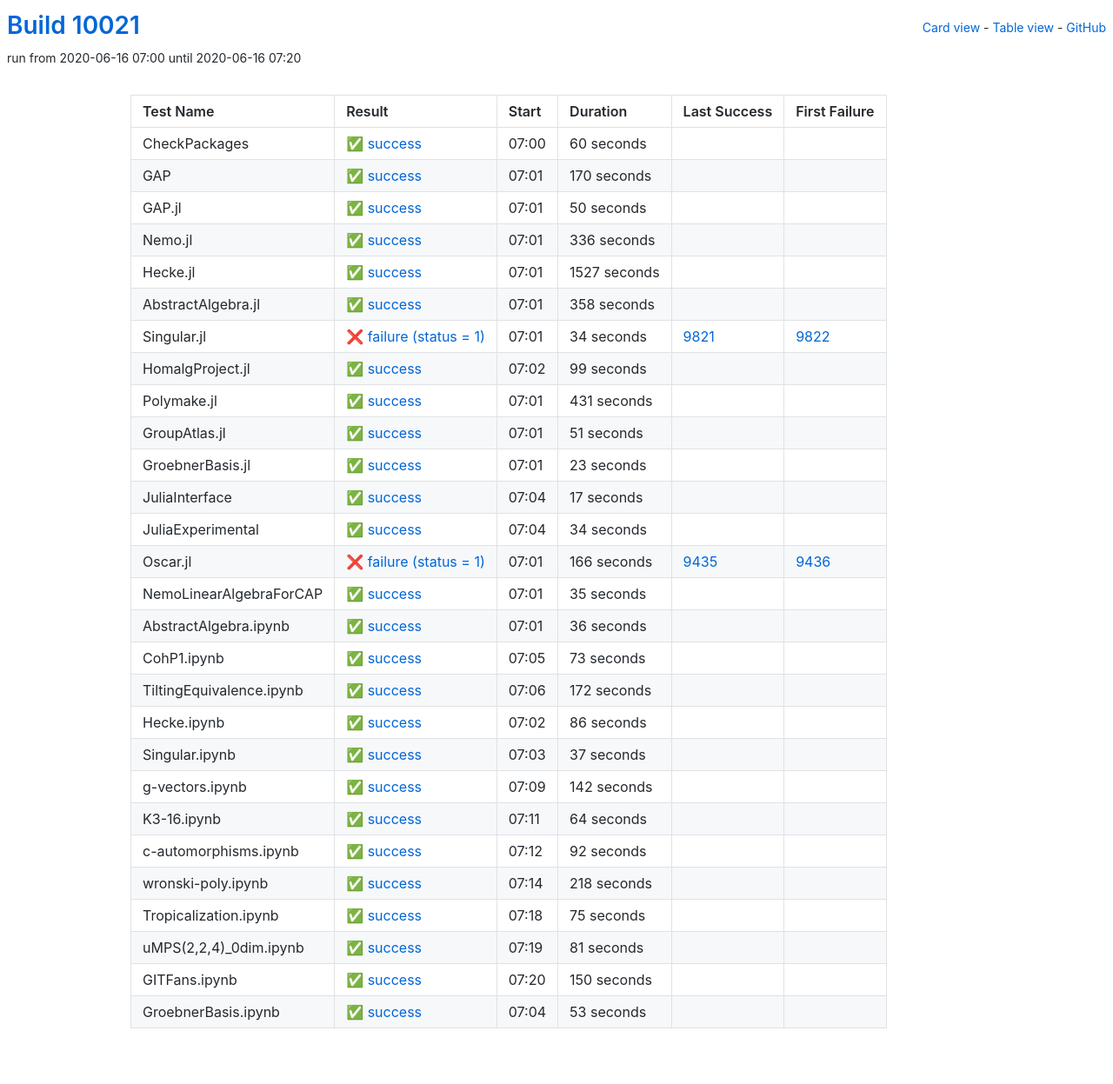
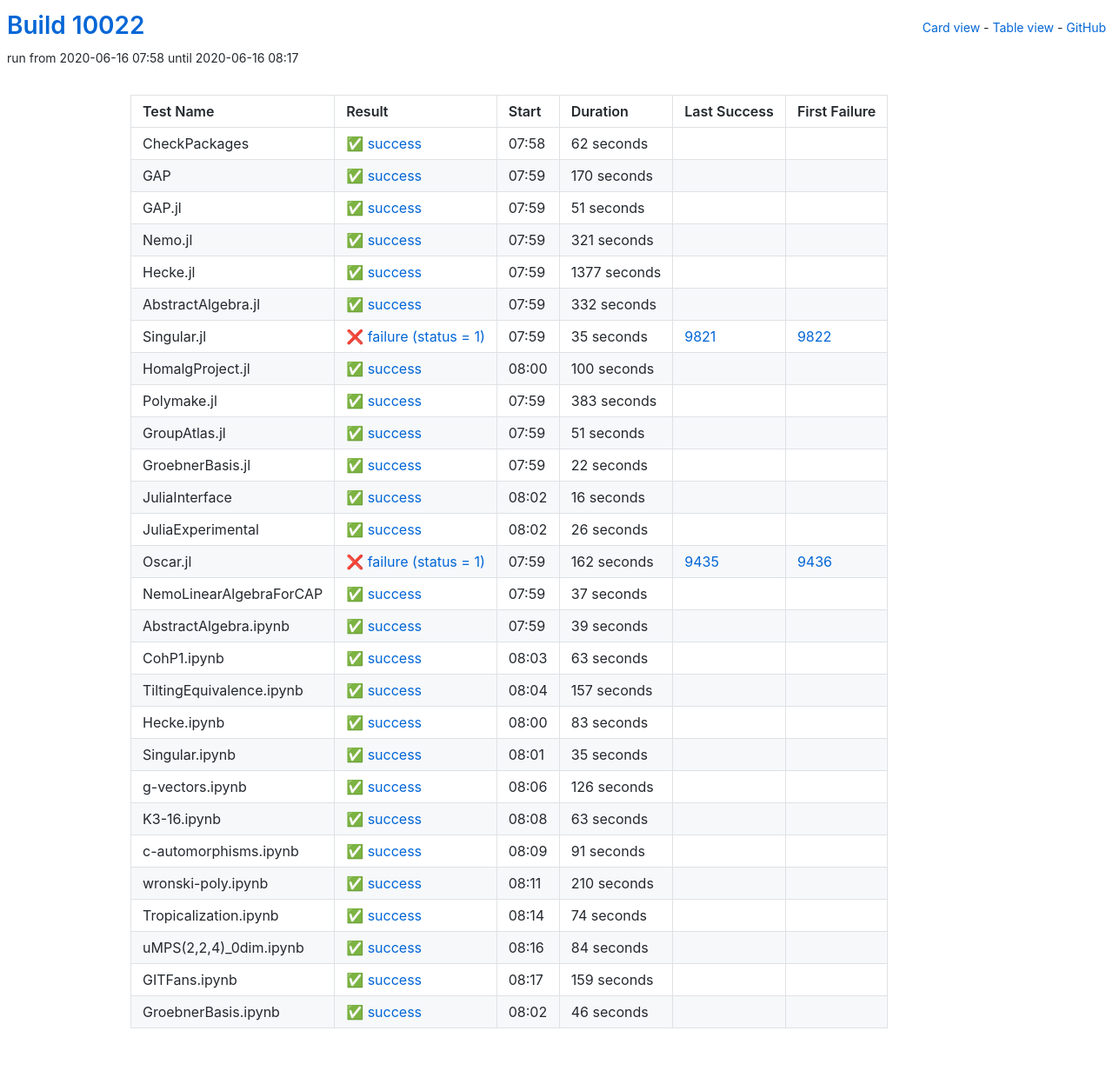
Before and after one commit to oscar-system/oscar-ci-status, a Jekyll site: the page built from table.html, in a window 1280 px wide. Shown: the whole page at 87% size. Built offline with Jekyll 4.4.1, drawn with Linux system fonts in a browser that asks for light colours.

Commit message:
Build #10022

```diff
--- a/_data/ci.yml
+++ b/_data/ci.yml
@@ -1,6 +1,6 @@
 ---
-build: 10021
-build_url: https://oscarci.mathematik.uni-kl.de/job/oscar/10021/
+build: 10022
+build_url: https://oscarci.mathematik.uni-kl.de/job/oscar/10022/
 job: oscar
 organization: oscar-system
 repo: oscar-ci-status
@@ -8,20 +8,20 @@
 tests:
 - name: CheckPackages
   id: checkpackages
-  log: https://oscarci.mathematik.uni-kl.de/job/oscar/10021/artifact/logs/build-10021/CheckPackages.log
-  start: 2020-06-16 07:00
+  log: https://oscarci.mathematik.uni-kl.de/job/oscar/10022/artifact/logs/build-10022/CheckPackages.log
+  start: 2020-06-16 07:58
   success: true
   exitcode: 0
   status: success
-  duration: 60
+  duration: 62
   last_success: false
   last_success_url:
   first_failure: false
   first_failure_url:
 - name: GAP
   id: gap
-  log: https://oscarci.mathematik.uni-kl.de/job/oscar/10021/artifact/logs/build-10021/GAP.log
-  start: 2020-06-16 07:01
+  log: https://oscarci.mathematik.uni-kl.de/job/oscar/10022/artifact/logs/build-10022/GAP.log
+  start: 2020-06-16 07:59
   success: true
   exitcode: 0
   status: success
@@ -32,92 +32,92 @@
   first_failure_url:
 - name: GAP.jl
   id: gap-jl
-  log: https://oscarci.mathematik.uni-kl.de/job/oscar/10021/artifact/logs/build-10021/GAP.jl.log
-  start: 2020-06-16 07:01
+  log: https://oscarci.mathematik.uni-kl.de/job/oscar/10022/artifact/logs/build-10022/GAP.jl.log
+  start: 2020-06-16 07:59
   success: true
   exitcode: 0
   status: success
-  duration: 50
+  duration: 51
   last_success: false
   last_success_url:
   first_failure: false
   first_failure_url:
 - name: Nemo.jl
   id: nemo-jl
-  log: https://oscarci.mathematik.uni-kl.de/job/oscar/10021/artifact/logs/build-10021/Nemo.jl.log
-  start: 2020-06-16 07:01
+  log: https://oscarci.mathematik.uni-kl.de/job/oscar/10022/artifact/logs/build-10022/Nemo.jl.log
+  start: 2020-06-16 07:59
   success: true
   exitcode: 0
   status: success
-  duration: 336
+  duration: 321
   last_success: false
   last_success_url:
   first_failure: false
   first_failure_url:
 - name: Hecke.jl
   id: hecke-jl
-  log: https://oscarci.mathematik.uni-kl.de/job/oscar/10021/artifact/logs/build-10021/Hecke.jl.log
-  start: 2020-06-16 07:01
+  log: https://oscarci.mathematik.uni-kl.de/job/oscar/10022/artifact/logs/build-10022/Hecke.jl.log
+  start: 2020-06-16 07:59
   success: true
   exitcode: 0
   status: success
-  duration: 1527
+  duration: 1377
   last_success: false
   last_success_url:
   first_failure: false
   first_failure_url:
 - name: AbstractAlgebra.jl
   id: abstractalgebra-jl
-  log: https://oscarci.mathematik.uni-kl.de/job/oscar/10021/artifact/logs/build-10021/AbstractAlgebra.jl.log
-  start: 2020-06-16 07:01
+  log: https://oscarci.mathematik.uni-kl.de/job/oscar/10022/artifact/logs/build-10022/AbstractAlgebra.jl.log
+  start: 2020-06-16 07:59
   success: true
   exitcode: 0
   status: success
-  duration: 358
+  duration: 332
   last_success: false
   last_success_url:
   first_failure: false
   first_failure_url:
 - name: Singular.jl
   id: singular-jl
-  log: https://oscarci.mathematik.uni-kl.de/job/oscar/10021/artifact/logs/build-10021/Singular.jl.log
-  start: 2020-06-16 07:01
+  log: https://oscarci.mathematik.uni-kl.de/job/oscar/10022/artifact/logs/build-10022/Singular.jl.log
+  start: 2020-06-16 07:59
   success: false
   exitcode: 1
   status: failure
-  duration: 34
+  duration: 35
   last_success: 9821
   last_success_url: https://oscarci.mathematik.uni-kl.de/job/oscar/9821/
   first_failure: 9822
   first_failure_url: https://oscarci.mathematik.uni-kl.de/job/oscar/9822/
 - name: HomalgProject.jl
   id: homalgproject-jl
-  log: https://oscarci.mathematik.uni-kl.de/job/oscar/10021/artifact/logs/build-10021/HomalgProject.jl.log
-  start: 2020-06-16 07:02
+  log: https://oscarci.mathematik.uni-kl.de/job/oscar/10022/artifact/logs/build-10022/HomalgProject.jl.log
+  start: 2020-06-16 08:00
   success: true
   exitcode: 0
   status: success
-  duration: 99
+  duration: 100
   last_success: false
   last_success_url:
   first_failure: false
   first_failure_url:
 - name: Polymake.jl
   id: polymake-jl
-  log: https://oscarci.mathematik.uni-kl.de/job/oscar/10021/artifact/logs/build-10021/Polymake.jl.log
-  start: 2020-06-16 07:01
+  log: https://oscarci.mathematik.uni-kl.de/job/oscar/10022/artifact/logs/build-10022/Polymake.jl.log
+  start: 2020-06-16 07:59
   success: true
   exitcode: 0
   status: success
-  duration: 431
+  duration: 383
   last_success: false
   last_success_url:
   first_failure: false
   first_failure_url:
 - name: GroupAtlas.jl
   id: groupatlas-jl
-  log: https://oscarci.mathematik.uni-kl.de/job/oscar/10021/artifact/logs/build-10021/GroupAtlas.jl.log
-  start: 2020-06-16 07:01
+  log: https://oscarci.mathematik.uni-kl.de/job/oscar/10022/artifact/logs/build-10022/GroupAtlas.jl.log
+  start: 2020-06-16 07:59
   success: true
   exitcode: 0
   status: success
@@ -128,56 +128,116 @@
   first_failure_url:
 - name: GroebnerBasis.jl
   id: groebnerbasis-jl
-  log: https://oscarci.mathematik.uni-kl.de/job/oscar/10021/artifact/logs/build-10021/GroebnerBasis.jl.log
-  start: 2020-06-16 07:01
+  log: https://oscarci.mathematik.uni-kl.de/job/oscar/10022/artifact/logs/build-10022/GroebnerBasis.jl.log
+  start: 2020-06-16 07:59
   success: true
   exitcode: 0
   status: success
-  duration: 23
+  duration: 22
   last_success: false
   last_success_url:
   first_failure: false
   first_failure_url:
 - name: JuliaInterface
   id: juliainterface
-  log: https://oscarci.mathematik.uni-kl.de/job/oscar/10021/artifact/logs/build-10021/JuliaInterface.log
-  start: 2020-06-16 07:04
+  log: https://oscarci.mathematik.uni-kl.de/job/oscar/10022/artifact/logs/build-10022/JuliaInterface.log
+  start: 2020-06-16 08:02
   success: true
   exitcode: 0
   status: success
-  duration: 17
+  duration: 16
   last_success: false
   last_success_url:
   first_failure: false
   first_failure_url:
 - name: JuliaExperimental
   id: juliaexperimental
-  log: https://oscarci.mathematik.uni-kl.de/job/oscar/10021/artifact/logs/build-10021/JuliaExperimental.log
-  start: 2020-06-16 07:04
+  log: https://oscarci.mathematik.uni-kl.de/job/oscar/10022/artifact/logs/build-10022/JuliaExperimental.log
+  start: 2020-06-16 08:02
   success: true
   exitcode: 0
   status: success
-  duration: 34
+  duration: 26
   last_success: false
   last_success_url:
   first_failure: false
   first_failure_url:
 - name: Oscar.jl
   id: oscar-jl
-  log: https://oscarci.mathematik.uni-kl.de/job/oscar/10021/artifact/logs/build-10021/Oscar.jl.log
-  start: 2020-06-16 07:01
+  log: https://oscarci.mathematik.uni-kl.de/job/oscar/10022/artifact/logs/build-10022/Oscar.jl.log
+  start: 2020-06-16 07:59
   success: false
   exitcode: 1
   status: failure
-  duration: 166
+  duration: 162
   last_success: 9435
   last_success_url: https://oscarci.mathematik.uni-kl.de/job/oscar/9435/
   first_failure: 9436
   first_failure_url: https://oscarci.mathematik.uni-kl.de/job/oscar/9436/
 - name: NemoLinearAlgebraForCAP
   id: nemolinearalgebraforcap
-  log: https://oscarci.mathematik.uni-kl.de/job/oscar/10021/artifact/logs/build-10021/NemoLinearAlgebraForCAP.log
-  start: 2020-06-16 07:01
+  log: https://oscarci.mathematik.uni-kl.de/job/oscar/10022/artifact/logs/build-10022/NemoLinearAlgebraForCAP.log
+  start: 2020-06-16 07:59
+  success: true
+  exitcode: 0
+  status: success
+  duration: 37
+  last_success: false
+  last_success_url:
+  first_failure: false
+  first_failure_url:
+- name: AbstractAlgebra.ipynb
+  id: abstractalgebra-ipynb
+  log: https://oscarci.mathematik.uni-kl.de/job/oscar/10022/artifact/logs/build-10022/AbstractAlgebra.ipynb.log
+  start: 2020-06-16 07:59
+  success: true
+  exitcode: 0
+  status: success
+  duration: 39
+  last_success: false
+  last_success_url:
+  first_failure: false
+  first_failure_url:
+- name: CohP1.ipynb
+  id: cohp1-ipynb
+  log: https://oscarci.mathematik.uni-kl.de/job/oscar/10022/artifact/logs/build-10022/CohP1.ipynb.log
+  start: 2020-06-16 08:03
+  success: true
+  exitcode: 0
+  status: success
+  duration: 63
+  last_success: false
+  last_success_url:
+  first_failure: false
+  first_failure_url:
+- name: TiltingEquivalence.ipynb
+  id: tiltingequivalence-ipynb
+  log: https://oscarci.mathematik.uni-kl.de/job/oscar/10022/artifact/logs/build-10022/TiltingEquivalence.ipynb.log
+  start: 2020-06-16 08:04
+  success: true
+  exitcode: 0
+  status: success
+  duration: 157
+  last_success: false
+  last_success_url:
+  first_failure: false
+  first_failure_url:
+- name: Hecke.ipynb
+  id: hecke-ipynb
+  log: https://oscarci.mathematik.uni-kl.de/job/oscar/10022/artifact/logs/build-10022/Hecke.ipynb.log
+  start: 2020-06-16 08:00
+  success: true
+  exitcode: 0
+  status: success
+  duration: 83
+  last_success: false
+  last_success_url:
+  first_failure: false
+  first_failure_url:
+- name: Singular.ipynb
+  id: singular-ipynb
+  log: https://oscarci.mathematik.uni-kl.de/job/oscar/10022/artifact/logs/build-10022/Singular.ipynb.log
+  start: 2020-06-16 08:01
   success: true
   exitcode: 0
   status: success
@@ -186,158 +246,98 @@
   last_success_url:
   first_failure: false
   first_failure_url:
-- name: AbstractAlgebra.ipynb
-  id: abstractalgebra-ipynb
-  log: https://oscarci.mathematik.uni-kl.de/job/oscar/10021/artifact/logs/build-10021/AbstractAlgebra.ipynb.log
-  start: 2020-06-16 07:01
+- name: g-vectors.ipynb
+  id: g-vectors-ipynb
+  log: https://oscarci.mathematik.uni-kl.de/job/oscar/10022/artifact/logs/build-10022/g-vectors.ipynb.log
+  start: 2020-06-16 08:06
   success: true
   exitcode: 0
   status: success
-  duration: 36
-  last_success: false
-  last_success_url:
-  first_failure: false
-  first_failure_url:
-- name: CohP1.ipynb
-  id: cohp1-ipynb
-  log: https://oscarci.mathematik.uni-kl.de/job/oscar/10021/artifact/logs/build-10021/CohP1.ipynb.log
-  start: 2020-06-16 07:05
-  success: true
-  exitcode: 0
-  status: success
-  duration: 73
-  last_success: false
-  last_success_url:
-  first_failure: false
-  first_failure_url:
-- name: TiltingEquivalence.ipynb
-  id: tiltingequivalence-ipynb
-  log: https://oscarci.mathematik.uni-kl.de/job/oscar/10021/artifact/logs/build-10021/TiltingEquivalence.ipynb.log
-  start: 2020-06-16 07:06
-  success: true
-  exitcode: 0
-  status: success
-  duration: 172
-  last_success: false
-  last_success_url:
-  first_failure: false
-  first_failure_url:
-- name: Hecke.ipynb
-  id: hecke-ipynb
-  log: https://oscarci.mathematik.uni-kl.de/job/oscar/10021/artifact/logs/build-10021/Hecke.ipynb.log
-  start: 2020-06-16 07:02
-  success: true
-  exitcode: 0
-  status: success
-  duration: 86
-  last_success: false
-  last_success_url:
-  first_failure: false
-  first_failure_url:
-- name: Singular.ipynb
-  id: singular-ipynb
-  log: https://oscarci.mathematik.uni-kl.de/job/oscar/10021/artifact/logs/build-10021/Singular.ipynb.log
-  start: 2020-06-16 07:03
-  success: true
-  exitcode: 0
-  status: success
-  duration: 37
-  last_success: false
-  last_success_url:
-  first_failure: false
-  first_failure_url:
-- name: g-vectors.ipynb
-  id: g-vectors-ipynb
-  log: https://oscarci.mathematik.uni-kl.de/job/oscar/10021/artifact/logs/build-10021/g-vectors.ipynb.log
-  start: 2020-06-16 07:09
-  success: true
-  exitcode: 0
-  status: success
-  duration: 142
+  duration: 126
   last_success: false
   last_success_url:
   first_failure: false
   first_failure_url:
 - name: K3-16.ipynb
   id: k3-16-ipynb
-  log: https://oscarci.mathematik.uni-kl.de/job/oscar/10021/artifact/logs/build-10021/K3-16.ipynb.log
-  start: 2020-06-16 07:11
+  log: https://oscarci.mathematik.uni-kl.de/job/oscar/10022/artifact/logs/build-10022/K3-16.ipynb.log
+  start: 2020-06-16 08:08
   success: true
   exitcode: 0
   status: success
-  duration: 64
+  duration: 63
   last_success: false
   last_success_url:
   first_failure: false
   first_failure_url:
 - name: c-automorphisms.ipynb
   id: c-automorphisms-ipynb
-  log: https://oscarci.mathematik.uni-kl.de/job/oscar/10021/artifact/logs/build-10021/c-automorphisms.ipynb.log
-  start: 2020-06-16 07:12
+  log: https://oscarci.mathematik.uni-kl.de/job/oscar/10022/artifact/logs/build-10022/c-automorphisms.ipynb.log
+  start: 2020-06-16 08:09
   success: true
   exitcode: 0
   status: success
-  duration: 92
+  duration: 91
   last_success: false
   last_success_url:
   first_failure: false
   first_failure_url:
 - name: wronski-poly.ipynb
   id: wronski-poly-ipynb
-  log: https://oscarci.mathematik.uni-kl.de/job/oscar/10021/artifact/logs/build-10021/wronski-poly.ipynb.log
-  start: 2020-06-16 07:14
+  log: https://oscarci.mathematik.uni-kl.de/job/oscar/10022/artifact/logs/build-10022/wronski-poly.ipynb.log
+  start: 2020-06-16 08:11
   success: true
   exitcode: 0
   status: success
-  duration: 218
+  duration: 210
   last_success: false
   last_success_url:
   first_failure: false
   first_failure_url:
 - name: Tropicalization.ipynb
   id: tropicalization-ipynb
-  log: https://oscarci.mathematik.uni-kl.de/job/oscar/10021/artifact/logs/build-10021/Tropicalization.ipynb.log
-  start: 2020-06-16 07:18
+  log: https://oscarci.mathematik.uni-kl.de/job/oscar/10022/artifact/logs/build-10022/Tropicalization.ipynb.log
+  start: 2020-06-16 08:14
   success: true
   exitcode: 0
   status: success
-  duration: 75
+  duration: 74
   last_success: false
   last_success_url:
   first_failure: false
   first_failure_url:
 - name: uMPS(2,2,4)_0dim.ipynb
   id: umps-2-2-4-0dim-ipynb
-  log: https://oscarci.mathematik.uni-kl.de/job/oscar/10021/artifact/logs/build-10021/uMPS-2-2-4-_0dim.ipynb.log
-  start: 2020-06-16 07:19
+  log: https://oscarci.mathematik.uni-kl.de/job/oscar/10022/artifact/logs/build-10022/uMPS-2-2-4-_0dim.ipynb.log
+  start: 2020-06-16 08:16
   success: true
   exitcode: 0
   status: success
-  duration: 81
+  duration: 84
   last_success: false
   last_success_url:
   first_failure: false
   first_failure_url:
 - name: GITFans.ipynb
   id: gitfans-ipynb
-  log: https://oscarci.mathematik.uni-kl.de/job/oscar/10021/artifact/logs/build-10021/GITFans.ipynb.log
-  start: 2020-06-16 07:20
+  log: https://oscarci.mathematik.uni-kl.de/job/oscar/10022/artifact/logs/build-10022/GITFans.ipynb.log
+  start: 2020-06-16 08:17
   success: true
   exitcode: 0
   status: success
-  duration: 150
+  duration: 159
   last_success: false
   last_success_url:
   first_failure: false
   first_failure_url:
 - name: GroebnerBasis.ipynb
   id: groebnerbasis-ipynb
-  log: https://oscarci.mathematik.uni-kl.de/job/oscar/10021/artifact/logs/build-10021/GroebnerBasis.ipynb.log
-  start: 2020-06-16 07:04
+  log: https://oscarci.mathematik.uni-kl.de/job/oscar/10022/artifact/logs/build-10022/GroebnerBasis.ipynb.log
+  start: 2020-06-16 08:02
   success: true
   exitcode: 0
   status: success
-  duration: 53
+  duration: 46
   last_success: false
   last_success_url:
   first_failure: false
```
Also changed, not shown: README.md.
